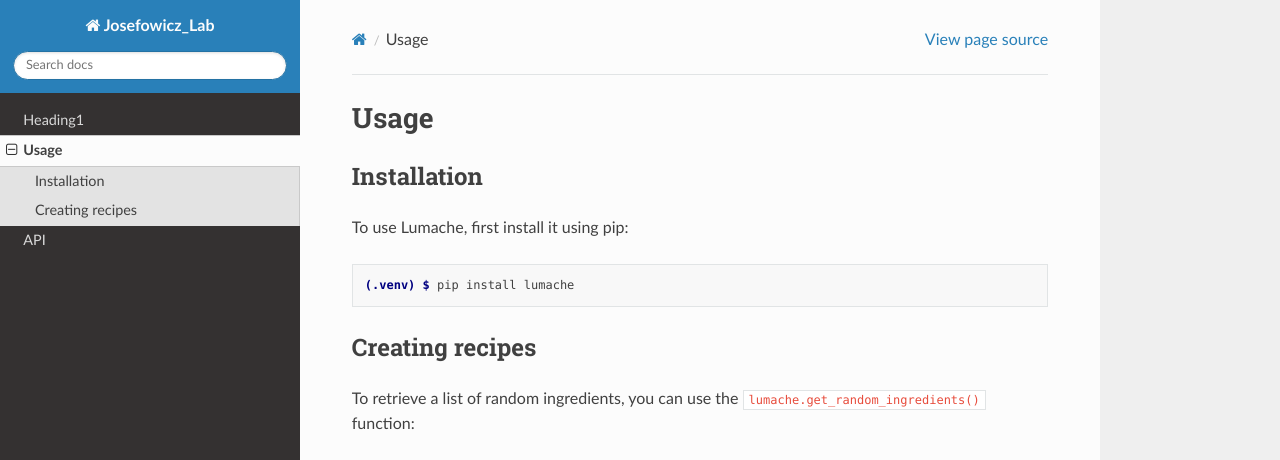
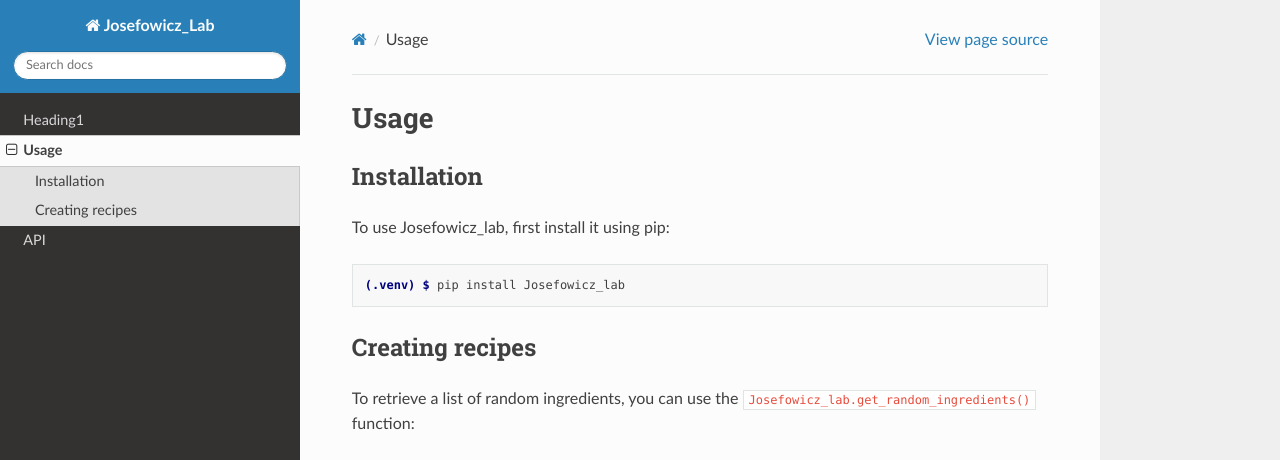
Before and after one commit to ReshmaRamaiah10/Josefowicz_lab_wiki, a Sphinx documentation site: the page built from docs/source/usage.rst, in a window 1280 px wide and 1095 px high. Shown: the top 460 px of the window. Built offline with Sphinx 7.4.7 and the Read the Docs theme 3.1.0, drawn with Linux system fonts in a browser that asks for light colours; some of the changed text lies outside the part shown; grey boxes are pictures that could not be loaded.

Commit message:
Update usage.rst

```diff
--- a/docs/source/usage.rst
+++ b/docs/source/usage.rst
@@ -6,28 +6,28 @@ Usage
 Installation
 ------------
 
-To use Lumache, first install it using pip:
+To use Josefowicz_lab, first install it using pip:
 
 .. code-block:: console
 
-   (.venv) $ pip install lumache
+   (.venv) $ pip install Josefowicz_lab
 
 Creating recipes
 ----------------
 
 To retrieve a list of random ingredients,
-you can use the ``lumache.get_random_ingredients()`` function:
+you can use the ``Josefowicz_lab.get_random_ingredients()`` function:
 
-.. autofunction:: lumache.get_random_ingredients
+.. autofunction:: Josefowicz_lab.get_random_ingredients
 
 The ``kind`` parameter should be either ``"meat"``, ``"fish"``,
-or ``"veggies"``. Otherwise, :py:func:`lumache.get_random_ingredients`
+or ``"veggies"``. Otherwise, :py:func:`Josefowicz_lab.get_random_ingredients`
 will raise an exception.
 
-.. autoexception:: lumache.InvalidKindError
+.. autoexception:: Josefowicz_lab.InvalidKindError
 
 For example:
 
->>> import lumache
->>> lumache.get_random_ingredients()
+>>> import Josefowicz_lab
+>>> Josefowicz_lab.get_random_ingredients()
 ['shells', 'gorgonzola', 'parsley']
```
